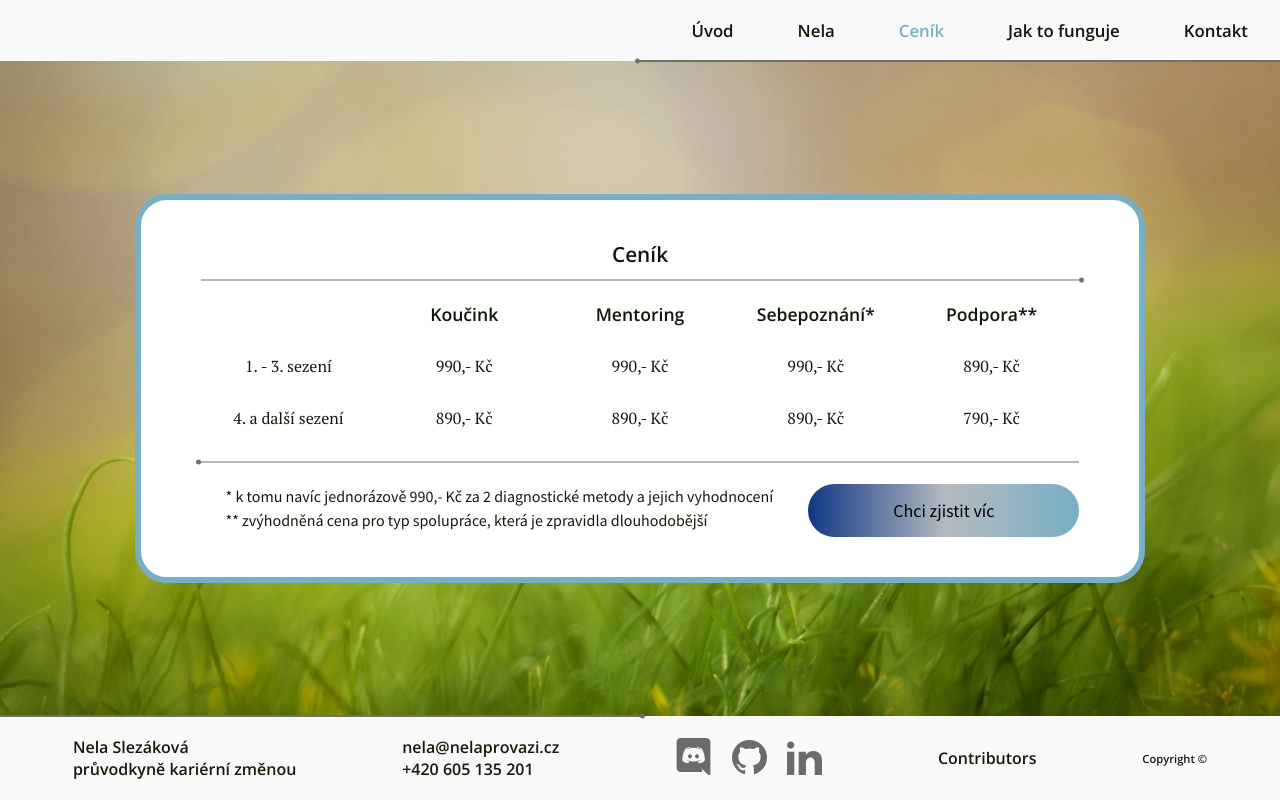
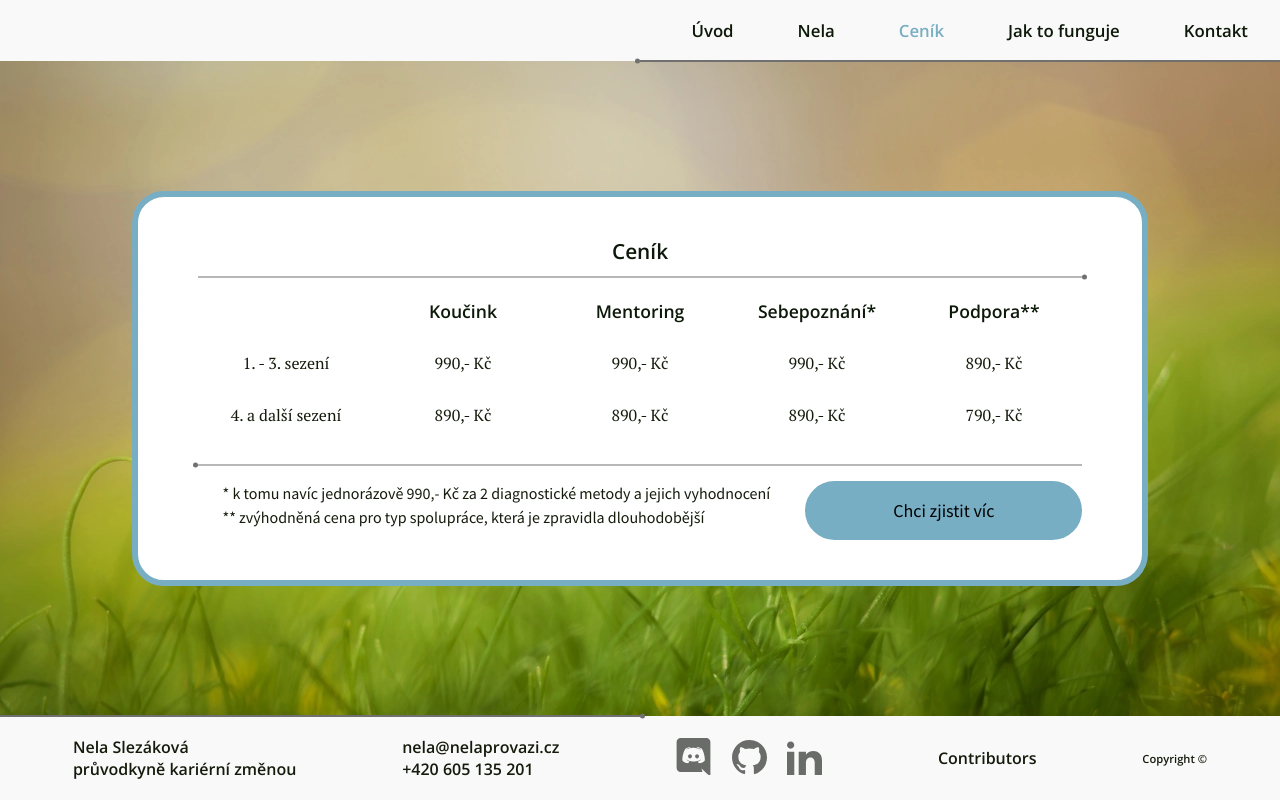
Before and after one commit to NelliaS/personal-webpage, a Next.js app: page /cenik in a window 1280 px wide. Built offline with nearby package versions, Linux system fonts and the light colour scheme.

Commit message:
Change submit button styling

```diff
--- a/src/styles/Button.module.css
+++ b/src/styles/Button.module.css
@@ -10,17 +10,14 @@
   border: none;
   padding: 15px 85px;
   font-family: var(--font-family-main);
-  background: hsla(197, 39%, 62%, 1);
-  background: linear-gradient(180deg, hsla(197, 39%, 62%, 1) 0%, hsla(210, 9%, 73%, 1) 49%, hsla(220, 78%, 29%, 1) 100%);
-  background: -moz-linear-gradient(180deg, hsla(197, 39%, 62%, 1) 0%, hsla(210, 9%, 73%, 1) 49%, hsla(220, 78%, 29%, 1) 100%);
-  background: -webkit-linear-gradient(180deg, hsla(197, 39%, 62%, 1) 0%, hsla(210, 9%, 73%, 1) 49%, hsla(220, 78%, 29%, 1) 100%);
+  background-color: #77aec3;
+  border: 3px solid #77aec3;
 }
 
 .btn_submit:hover {
-  background: #77aec3 !important;
-  background: linear-gradient(180deg, hsla(197, 39%, 62%, 1) 0%, hsla(210, 9%, 73%, 1) 49%, hsla(220, 78%, 29%, 1) 100%);
-  background: -moz-linear-gradient(180deg, hsla(197, 39%, 62%, 1) 0%, hsla(210, 9%, 73%, 1) 49%, hsla(220, 78%, 29%, 1) 100%);
-  background: -webkit-linear-gradient(180deg, hsla(197, 39%, 62%, 1) 0%, hsla(210, 9%, 73%, 1) 49%, hsla(220, 78%, 29%, 1) 100%);
+  background: #f9f9f9 !important;
+  border: 3px solid #77aec3;
+
 }
 
 .btn_secondary {
```
